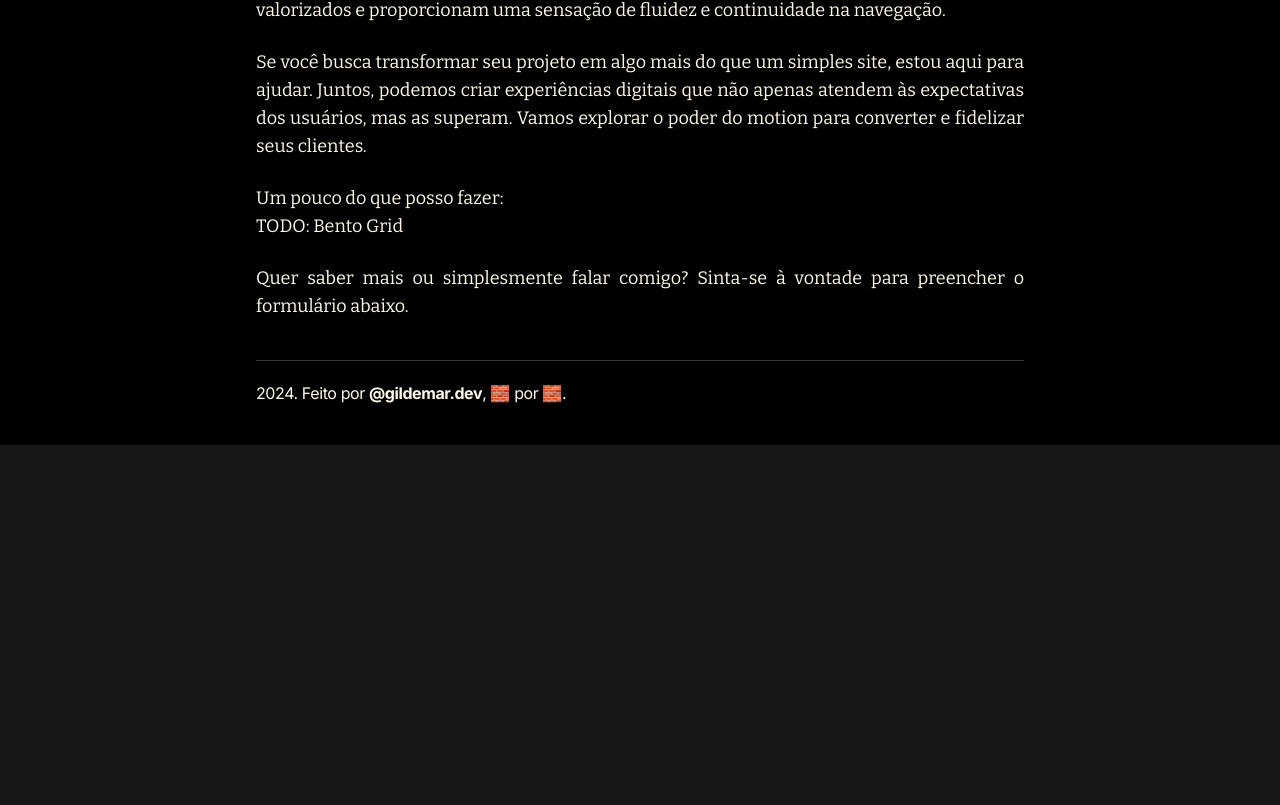
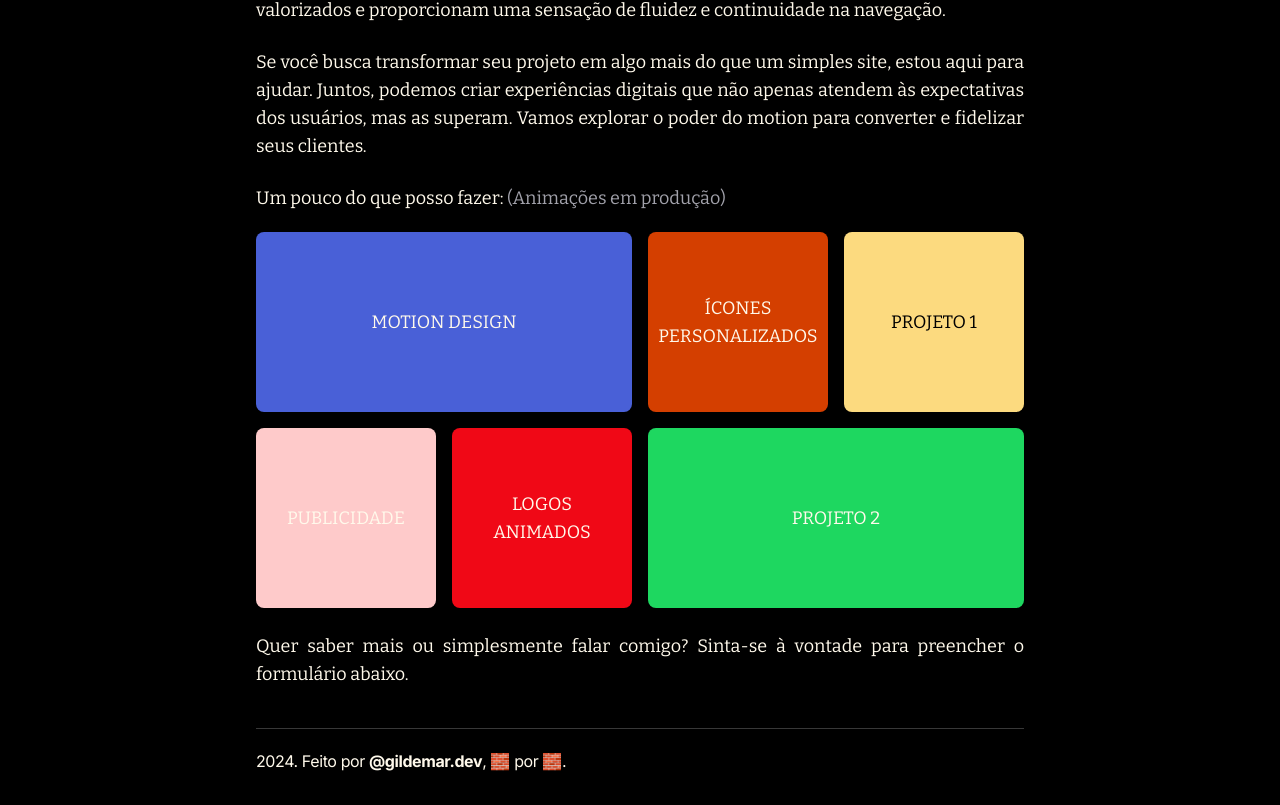
Before and after one commit to gildemardev/gildemar.dev, a Next.js app: page / in a window 1280 px wide. Shown: the part 648-1453 px from the top of the page. Before the commit the page ends 1093 px from the top, so only its background shows below. Built offline with nearby package versions, Linux system fonts and the light colour scheme.

Commit message:
:lipstick: add bento grid starter

```diff
--- a/src/components/BentoGrid.tsx
+++ b/src/components/BentoGrid.tsx
@@ -5,8 +5,40 @@ interface BentoGridProps {}
 const BentoGrid: FC<BentoGridProps> = ({}) => {
 	return (
 		<article id='projects' className='font-serif text-lg mt-6'>
-			<h3>Um pouco do que posso fazer:</h3>
-			<div className='grid'>TODO: Bento Grid</div>
+			<h3 className='mb-5'>
+				Um pouco do que posso fazer:{" "}
+				<span className='text-zinc-400'>(Animações em produção)</span>
+			</h3>
+
+			<div className='flex h-full w-full items-center justify-center'>
+				<div className='grid h-full w-full gap-4 grid-cols-2 md:grid-cols-4 sm:grid-rows-2 md:grid-rows-4 rounded-lg shadow-md'>
+					<div className='p-10 col-span-2 row-span-2 bg-[#4960D7] rounded-lg shadow-md flex items-center justify-center'>
+						<div className='aspect-square md:aspect-auto flex justify-center items-center'>
+							<p className='text-center '>MOTION DESIGN</p>
+						</div>
+					</div>
+
+					<div className='p-10 aspect-square col-span-1 row-span-2 bg-[#d43f00] rounded-lg shadow-md flex items-center justify-center'>
+						<p className='text-center'>ÍCONES PERSONALIZADOS</p>
+					</div>
+
+					<div className='p-10 aspect-square col-span-1 row-span-2 bg-[#FCDA7F] text-black rounded-lg shadow-md flex items-center justify-center'>
+						<p>PROJETO 1</p>
+					</div>
+
+					<div className='p-10 col-span-1 aspect-square row-span-2 bg-red-200 rounded-lg shadow-md flex items-center justify-center'>
+						<p>PUBLICIDADE</p>
+					</div>
+
+					<div className='p-10 aspect-square col-span-1 row-span-2 bg-[#F00816] rounded-lg shadow-md flex items-center justify-center'>
+						<p className='text-center'>LOGOS ANIMADOS</p>
+					</div>
+
+					<div className='p-10  aspect-video sm:aspect-auto col-span-2 row-span-2 bg-[#1ED760] rounded-lg shadow-md flex items-center justify-center'>
+						<p>PROJETO 2</p>
+					</div>
+				</div>
+			</div>
 		</article>
 	);
 };
```
